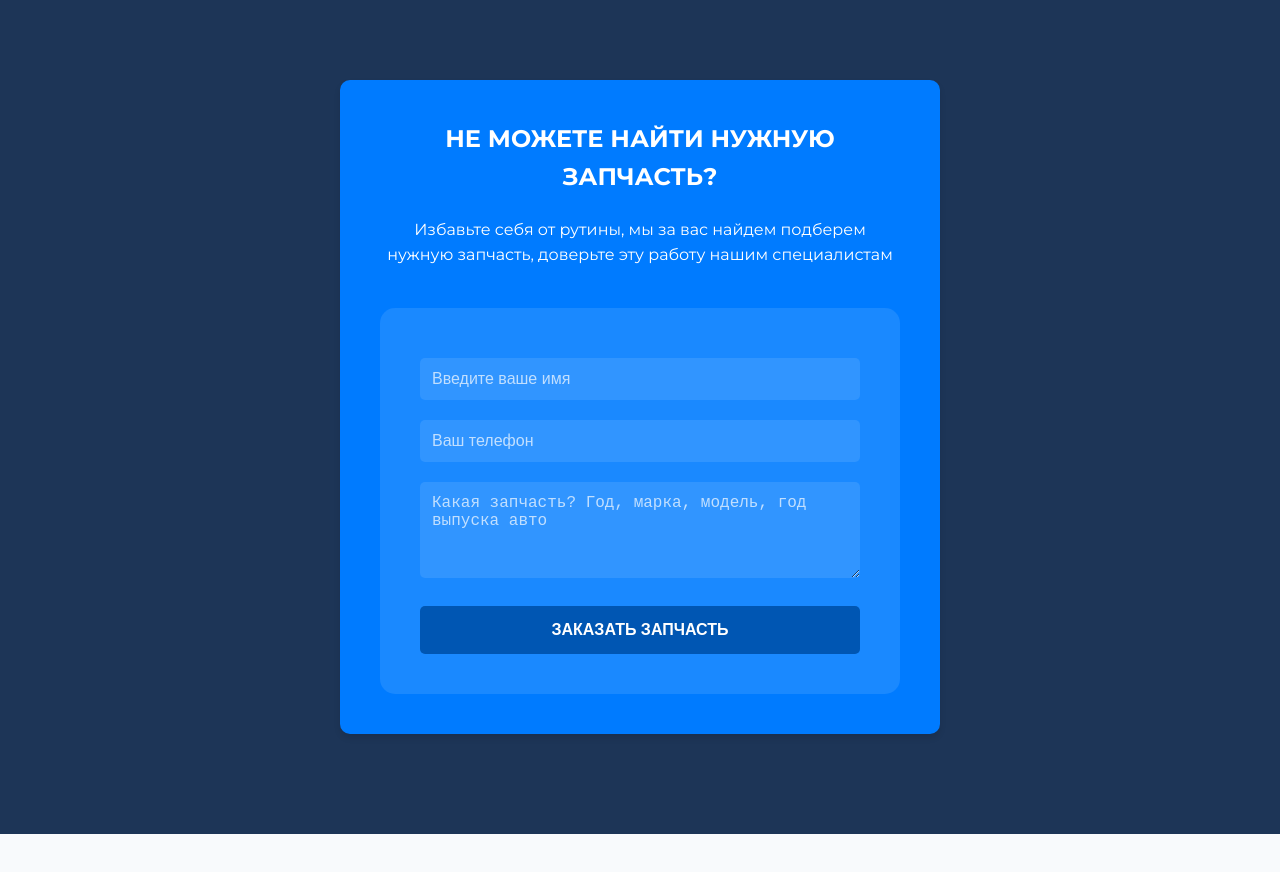
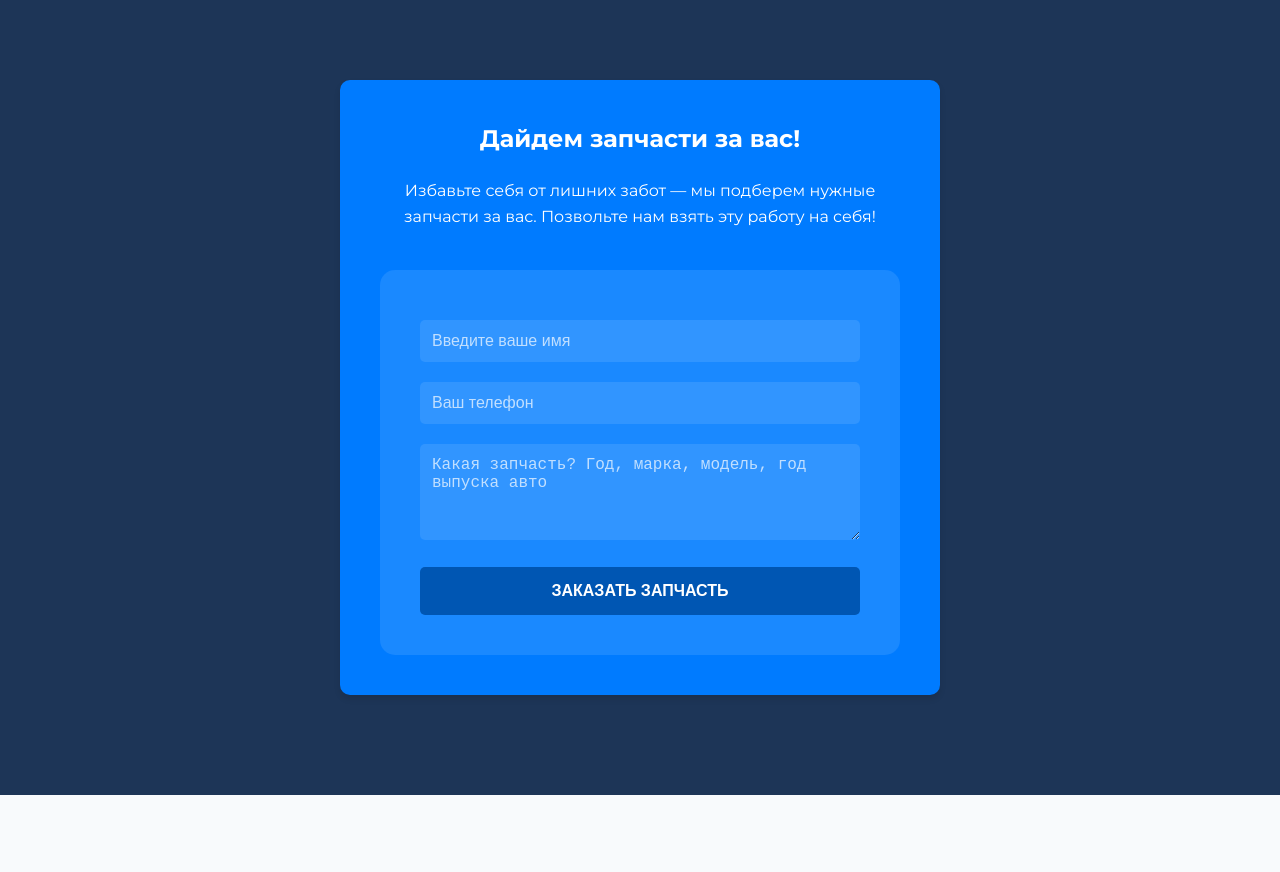
Before and after one commit to Phytonlife/system, a plain HTML site: page index.html in a window 1280 px wide. Shown: the part 820-1692 px from the top of the page. Drawn offline with Linux system fonts and the light colour scheme.

Commit message:
Update index.html

```diff
--- a/index.html
+++ b/index.html
@@ -324,8 +324,8 @@
 
     <section class="contact" id="order-form">
         <div class="contact-form-container" id="contact-form">
-            <h2 style="margin-bottom: 20px; text-align: center;">НЕ МОЖЕТЕ НАЙТИ НУЖНУЮ ЗАПЧАСТЬ?</h2>
-            <p style="margin-bottom: 20px; text-align: center;">Избавьте себя от рутины, мы за вас найдем подберем нужную запчасть, доверьте эту работу нашим специалистам</p>
+            <h2 style="margin-bottom: 20px; text-align: center;">Дайдем запчасти за вас!</h2>
+            <p style="margin-bottom: 20px; text-align: center;">Избавьте себя от лишних забот — мы подберем нужные запчасти за вас. Позвольте нам взять эту работу на себя!</p>
 
             <form class="contact-form" action="mailto:player14017@gmail.com" method="POST" enctype="text/plain">
                 <input type="text" name="name" placeholder="Введите ваше имя" required>
```
